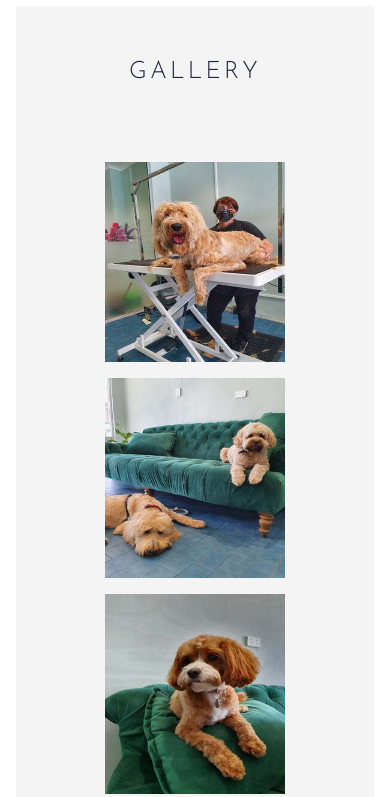
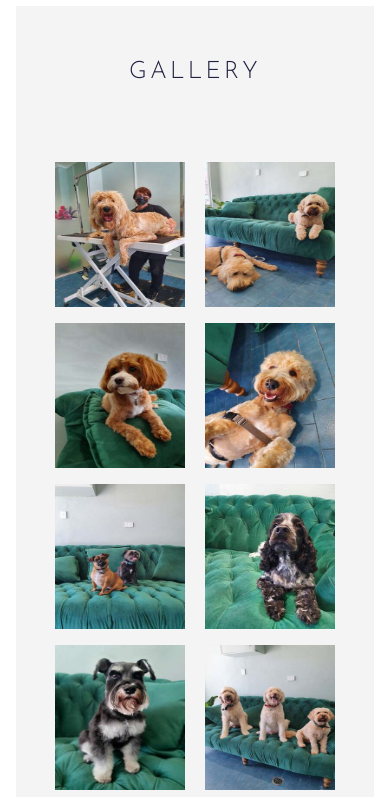
Before and after one commit to RMK-creative/the_distinguished_hound, a website: page index.html in a window 390 px wide. Shown: the part 6747-7544 px from the top of the page. Drawn offline with Linux system fonts and the light colour scheme; a web font is replaced by a local one.

Commit message:
adjust img sizes for mobile

```diff
--- a/sass/_gallery.scss
+++ b/sass/_gallery.scss
@@ -3,11 +3,12 @@
 }
 
 .container {
-  padding: 3rem;
+  padding: 3rem 0;
   background: rgb(244, 244, 244);
 
   @media only screen and (min-width: 800px) {
     padding: 3rem 5rem 5rem;
+    padding: 3rem;
   }
 }
 
@@ -20,11 +21,16 @@
 
 .img__container {
   display: inline-flex;
-  max-width: 180px;
-  max-height: 200px;
+  max-width: 130px;
+  max-height: 145px;
   margin: 0.5rem;
   cursor: pointer;
   overflow: hidden;
+
+  @media only screen and (min-width: 500px) {
+    max-width: 180px;
+    max-height: 200px;
+  }
 }
 
 .gallery__modal-full-img {
```
Also changed, not shown: css/style.css.
